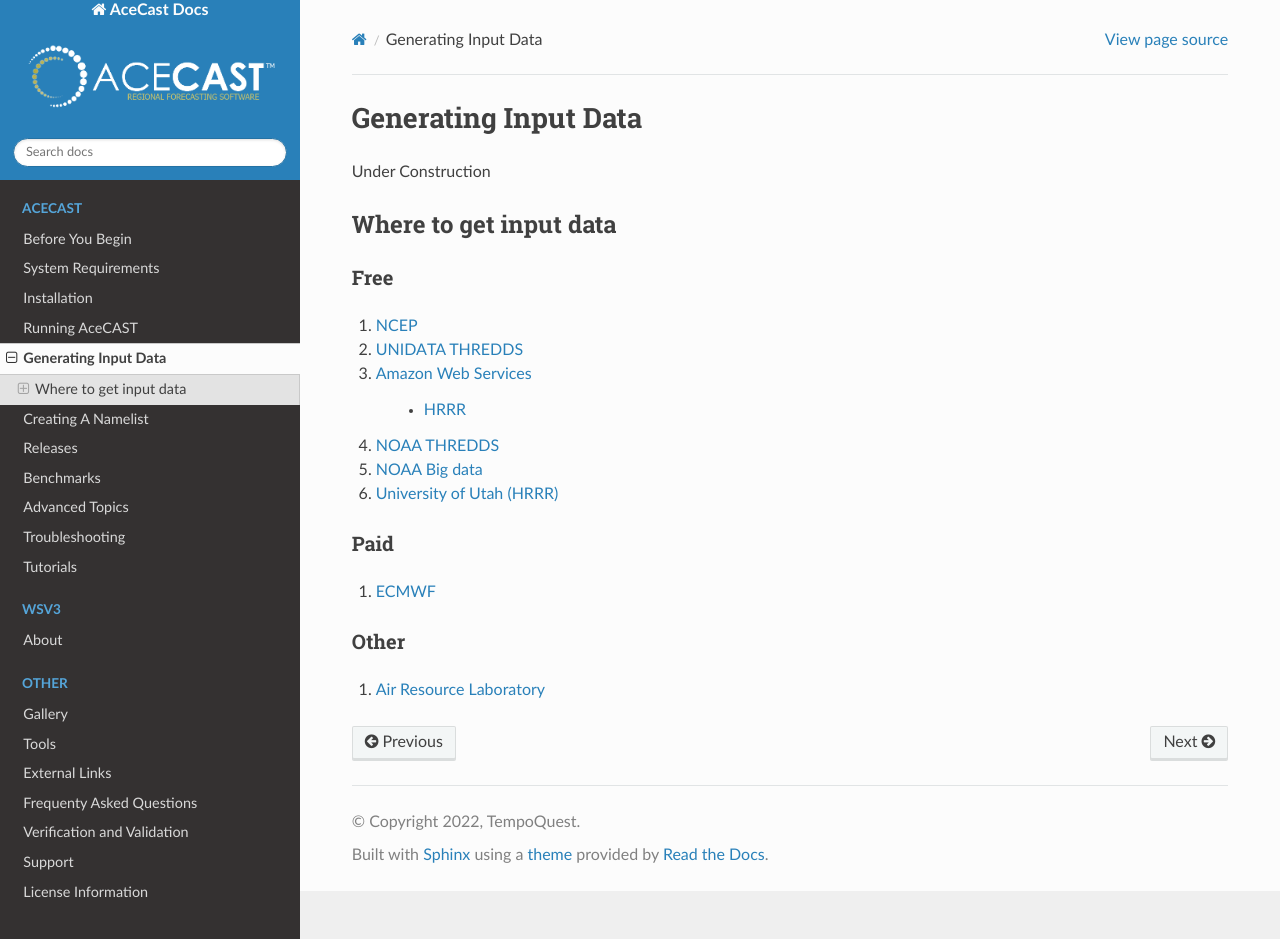
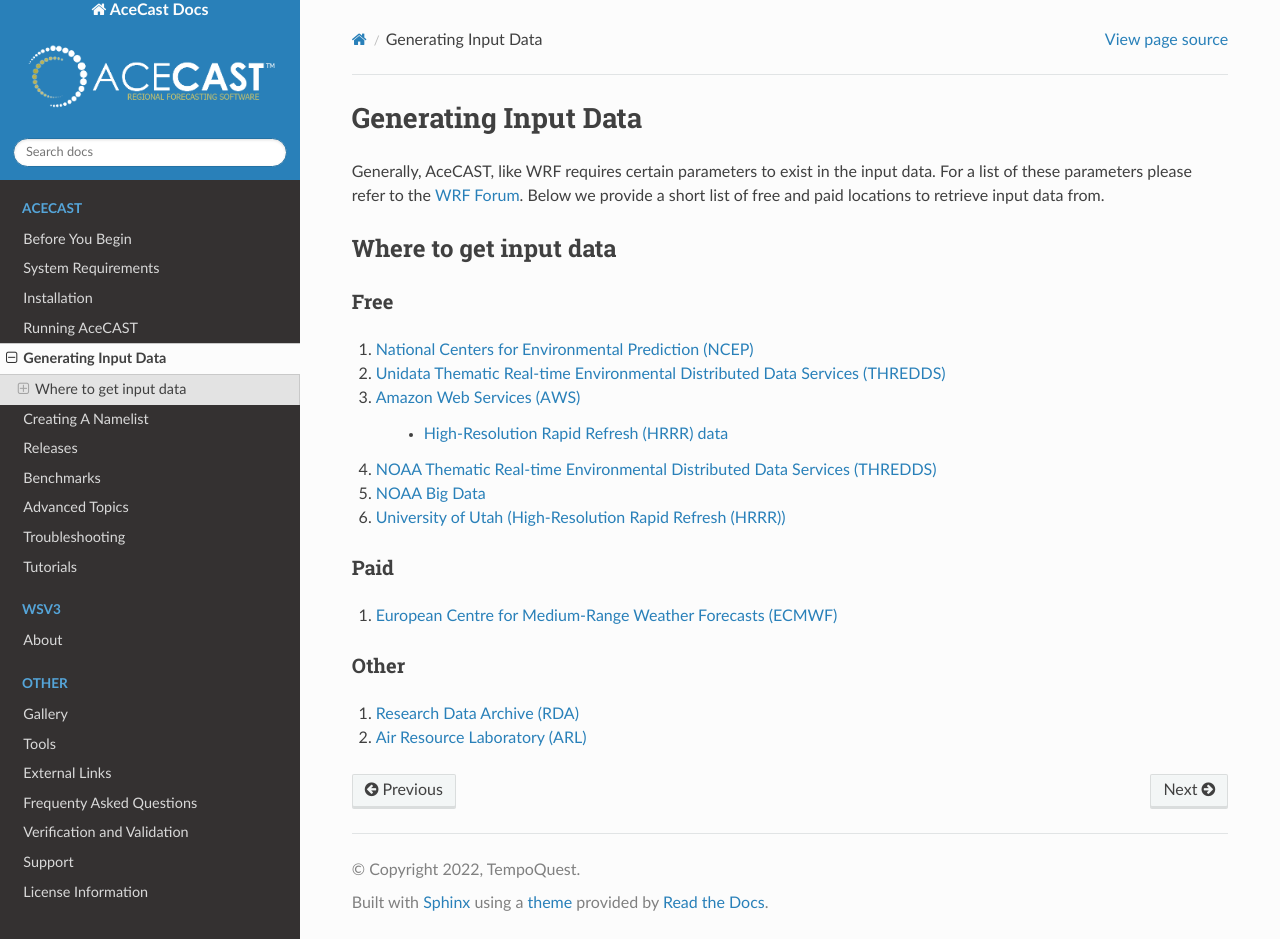
Before and after one commit to TempoQuestInc/AceCAST-Docs, a Sphinx documentation site: the page built from source/GeneratingInputData.rst, in a window 1280 px wide and 939 px high. Built offline with Sphinx 7.4.7 and the Read the Docs theme 2.0.0, drawn with Linux system fonts in a browser that asks for light colours.

Commit message:
Made page easier to read and understand
Added short intro paragraph
Expanded acronyms
Added RDA link

```diff
--- a/source/GeneratingInputData.rst
+++ b/source/GeneratingInputData.rst
@@ -7,7 +7,9 @@
 Generating Input Data
 #####################
 
-Under Construction
+Generally, AceCAST, like WRF requires certain parameters to exist in the input data. For a list of these parameters
+please refer to the `WRF Forum <https://forum.mmm.ucar.edu/phpBB3/viewtopic.php?t=5381>`_. Below we provide a short list
+of free and paid locations to retrieve input data from.
 
 Where to get input data
 =======================
@@ -15,26 +17,27 @@
 Free
 ----
 
-#. `NCEP <https://www.nco.ncep.noaa.gov/pmb/products/>`_
+#. `National Centers for Environmental Prediction (NCEP) <https://www.nco.ncep.noaa.gov/pmb/products/>`_
 
-#. `UNIDATA THREDDS <https://thredds.ucar.edu/thredds/catalog.html>`_
+#. `Unidata Thematic Real-time Environmental Distributed Data Services (THREDDS) <https://thredds.ucar.edu/thredds/catalog.html>`_
 
-#. `Amazon Web Services <https://registry.opendata.aws/tag/meteorological/>`_
+#. `Amazon Web Services (AWS) <https://registry.opendata.aws/tag/meteorological/>`_
 
-	* `HRRR <https://registry.opendata.aws/noaa-hrrr-pds/>`_
+	* `High-Resolution Rapid Refresh (HRRR) data <https://registry.opendata.aws/noaa-hrrr-pds/>`_
 
-#. `NOAA THREDDS <https://www.ncei.noaa.gov/thredds/catalog.html>`_
+#. `NOAA Thematic Real-time Environmental Distributed Data Services (THREDDS) <https://www.ncei.noaa.gov/thredds/catalog.html>`_
 
-#. `NOAA Big data <https://www.noaa.gov/organization/information-technology/list-of-big-data-program-datasets#NWS>`_
+#. `NOAA Big Data <https://www.noaa.gov/organization/information-technology/list-of-big-data-program-datasets#NWS>`_
 
-#. `University of Utah (HRRR) <http://home.chpc.utah.edu/~u0553130/Brian_Blaylock/hrrr_FAQ.html>`_
+#. `University of Utah (High-Resolution Rapid Refresh (HRRR)) <http://home.chpc.utah.edu/~u0553130/Brian_Blaylock/hrrr_FAQ.html>`_
 
 Paid
 ----
 
-#. `ECMWF <https://apps.ecmwf.int/archive-catalogue/?class=od&stream=oper&expver=1>`_
+#. `European Centre for Medium-Range Weather Forecasts (ECMWF) <https://apps.ecmwf.int/archive-catalogue/?class=od&stream=oper&expver=1>`_
 
 Other
 -----
 
-#. `Air Resource Laboratory <https://www.ready.noaa.gov/archives.php>`_
+#. `Research Data Archive (RDA) <https://rda.ucar.edu/>`_
+#. `Air Resource Laboratory (ARL) <https://www.ready.noaa.gov/archives.php>`_
```
